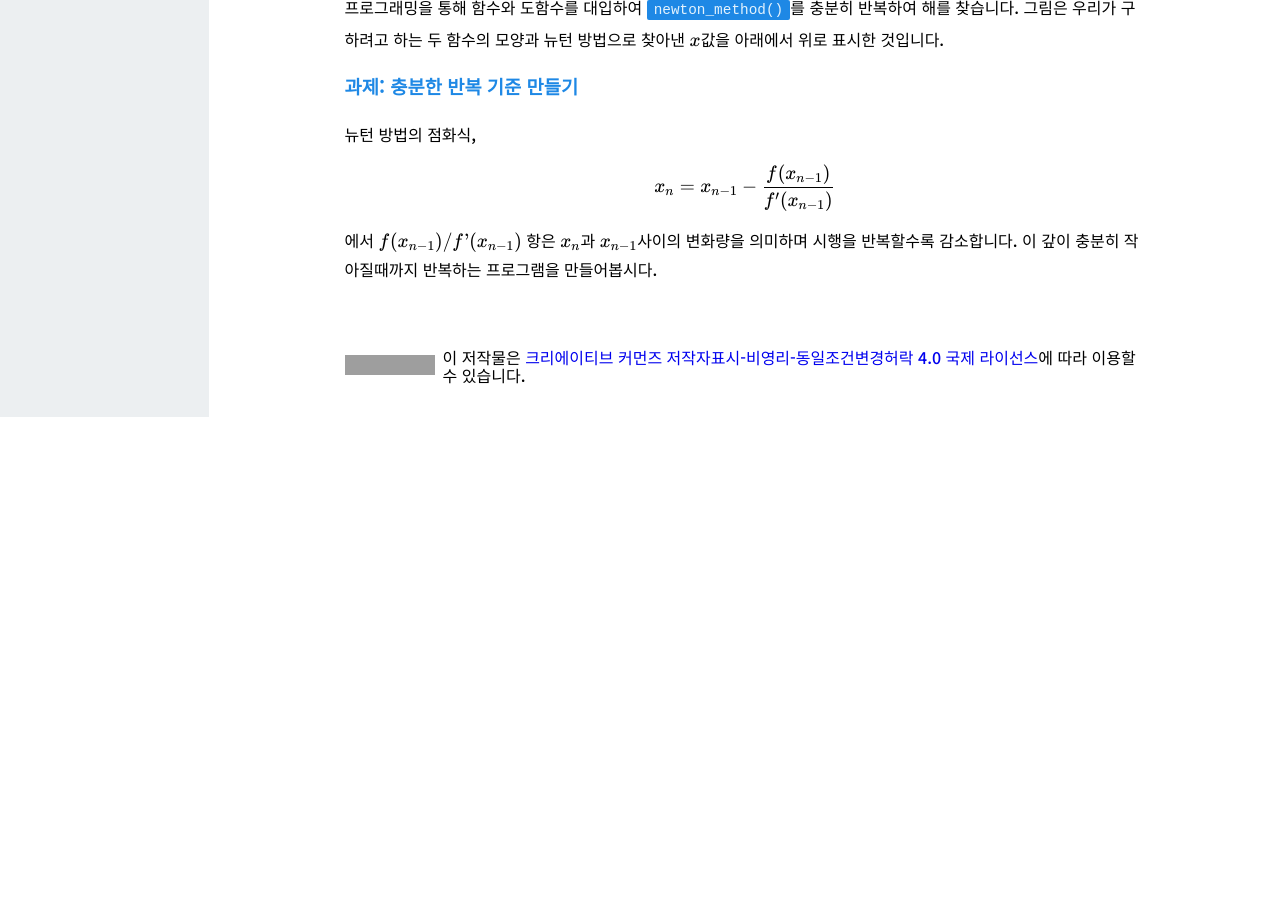
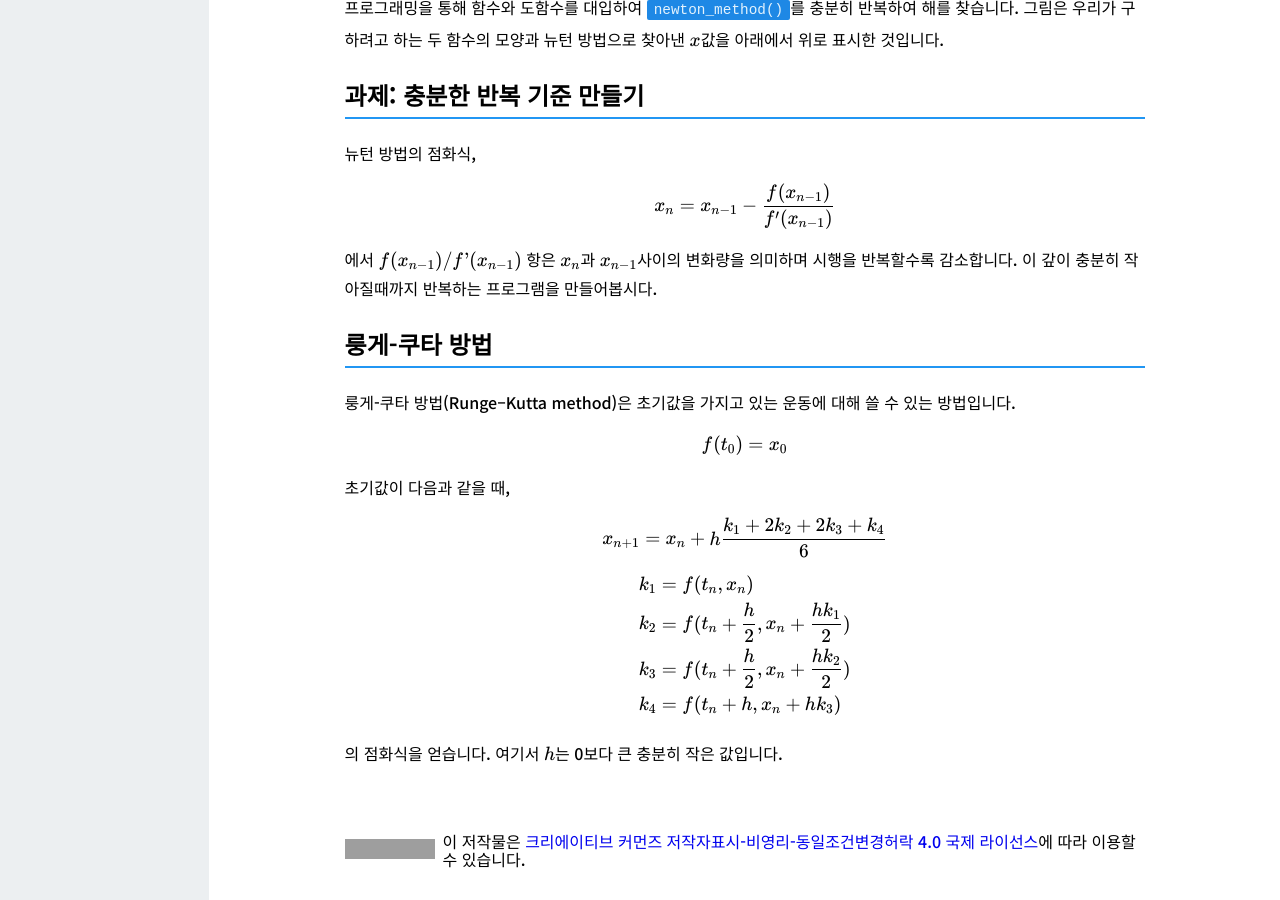
Before and after one commit to CNU-Computer-Physics/CNU-Computer-Physics.github.io, a Jekyll site: the page built from docs/simulation/differential_equation.md, in a window 1280 px wide and 900 px high, scrolled down 1168 px. Built offline with Jekyll 4.4.1, drawn with Linux system fonts in a browser that asks for light colours; nearby versions of some CDN libraries; some web fonts are replaced; before the commit the page ends 1585 px from its top, so only the background shows below that; grey boxes are pictures that could not be loaded.

Commit message:
append contents

```diff
--- a/docs/simulation/differential_equation.md
+++ b/docs/simulation/differential_equation.md
@@ -47,10 +47,24 @@ $$ f'(x) = 3 + \sin x $$
 
 프로그래밍을 통해 함수와 도함수를 대입하여 `newton_method()`를 충분히 반복하여 해를 찾습니다. 그림은 우리가 구하려고 하는 두 함수의 모양과 뉴턴 방법으로 찾아낸 $x$값을 아래에서 위로 표시한 것입니다.
 
-### 과제: 충분한 반복 기준 만들기
+## 과제: 충분한 반복 기준 만들기
 
 뉴턴 방법의 점화식,
 
 $$ x_n = x_{n-1} - \frac {f(x_{n-1})} {f'(x_{n-1})} $$
 
 에서 $ f(x_{n-1}) / f'(x_{n-1}) $ 항은 $ x_n $과 $ x_{n-1} $사이의 변화량을 의미하며 시행을 반복할수록 감소합니다. 이 갚이 충분히 작아질때까지 반복하는 프로그램을 만들어봅시다.
+
+## 룽게-쿠타 방법
+
+룽게-쿠타 방법(Runge–Kutta method)은 초기값을 가지고 있는 운동에 대해 쓸 수 있는 방법입니다.
+
+$$ f(t_0) = x_0 $$
+
+초기값이 다음과 같을 때,
+
+$$ x_{n+1} = x_n + h \frac {k_1 + 2 k_2 + 2 k_3 + k_4} {6} $$
+
+$$ \begin {align*} k_1 &= f(t_n, x_n) \\ k_2 &= f(t_n + \frac {h} {2}, x_n + \frac {h k_1} {2} ) \\ k_3 &= f(t_n + \frac {h} {2}, x_n + \frac {h k_2} {2} ) \\ k_4 &= f(t_n + h, x_n + h k_3 ) \end {align*} $$
+
+의 점화식을 얻습니다. 여기서 $ h $는 0보다 큰 충분히 작은 값입니다.
```
Also changed, not shown: docs/optimization/ant_colony.md (+1 -3 lines).
